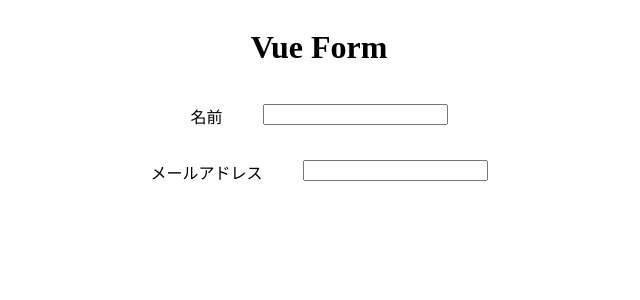
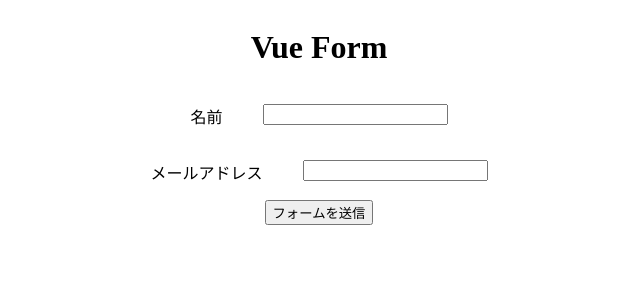
Before and after one commit to yudong0114/vue-form, a Vue app: page / in a window 1280 px wide. Shown: the top 300 px of the page, without its empty margins (321-961 px from the left). Built offline with nearby package versions, Linux system fonts and the light colour scheme.

Commit message:
[update]Button機能の実装

```diff
--- a/src/components/atom/Button.vue
+++ b/src/components/atom/Button.vue
@@ -0,0 +1,21 @@
+<template>
+  <button type="button" @click="btnClick">{{ buttonLabel }}</button>
+</template>
+
+<script>
+export default {
+  name: 'Button',
+  props: {
+    buttonLabel: {
+      type: String,
+      required: true,
+      default: '',
+    },
+  },
+  methods: {
+    btnClick() {
+      this.$emit('btnEmit');
+    },
+  },
+};
+</script>
--- a/src/components/page/Form.vue
+++ b/src/components/page/Form.vue
@@ -13,6 +13,7 @@
       :itemValue="formData.email"
       @updateFormData="updateFormData"
     />
+    <Button buttonLabel="フォームを送信" @btnEmit="submit" />
   </div>
 </template>
 <style lang="scss" scoped>
@@ -24,11 +25,13 @@
 </style>
 <script>
 import InputItem from '@/components/organism/InputItem.vue';
+import Button from '@/components/atom/Button.vue';
 
 export default {
   name: 'Form',
   components: {
     InputItem,
+    Button,
   },
   data() {
     return {
@@ -42,6 +45,9 @@
     updateFormData(key, value) {
       this.formData[key] = value;
     },
+    submit() {
+      alert(`nameは${this.formData.name}\nemalは${this.formData.email}`);
+    },
   },
 };
 </script>
```
